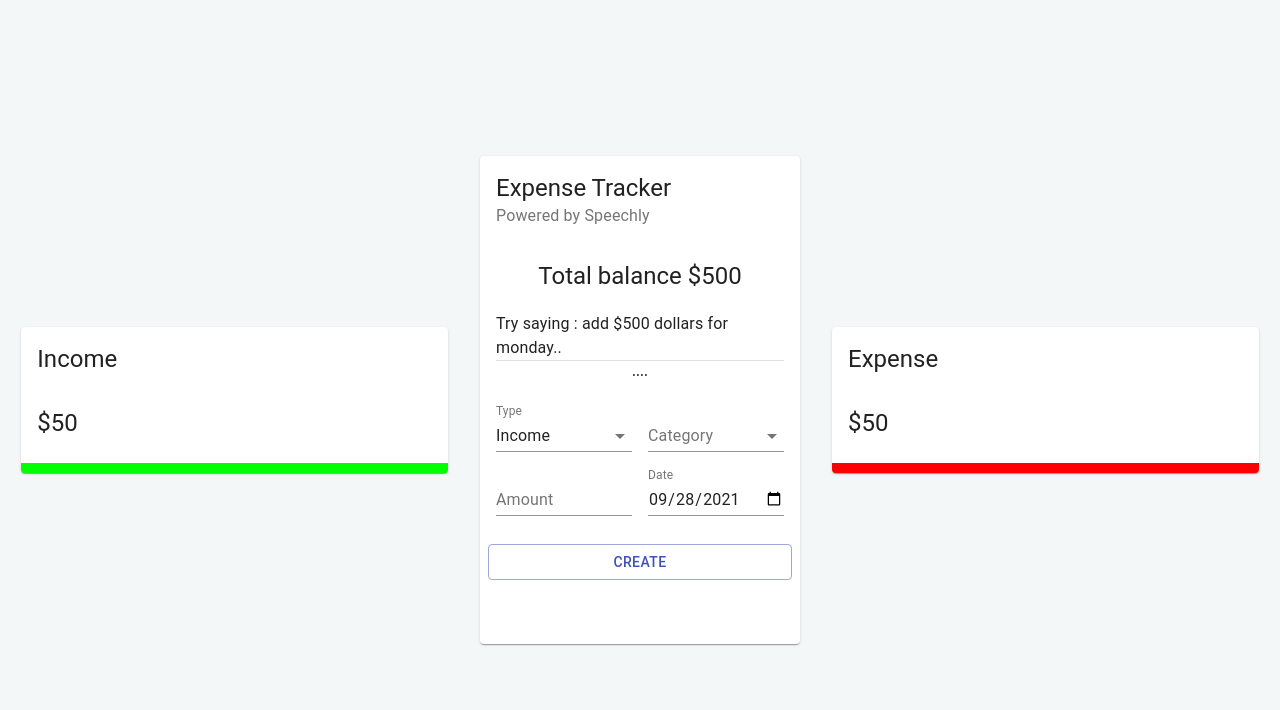
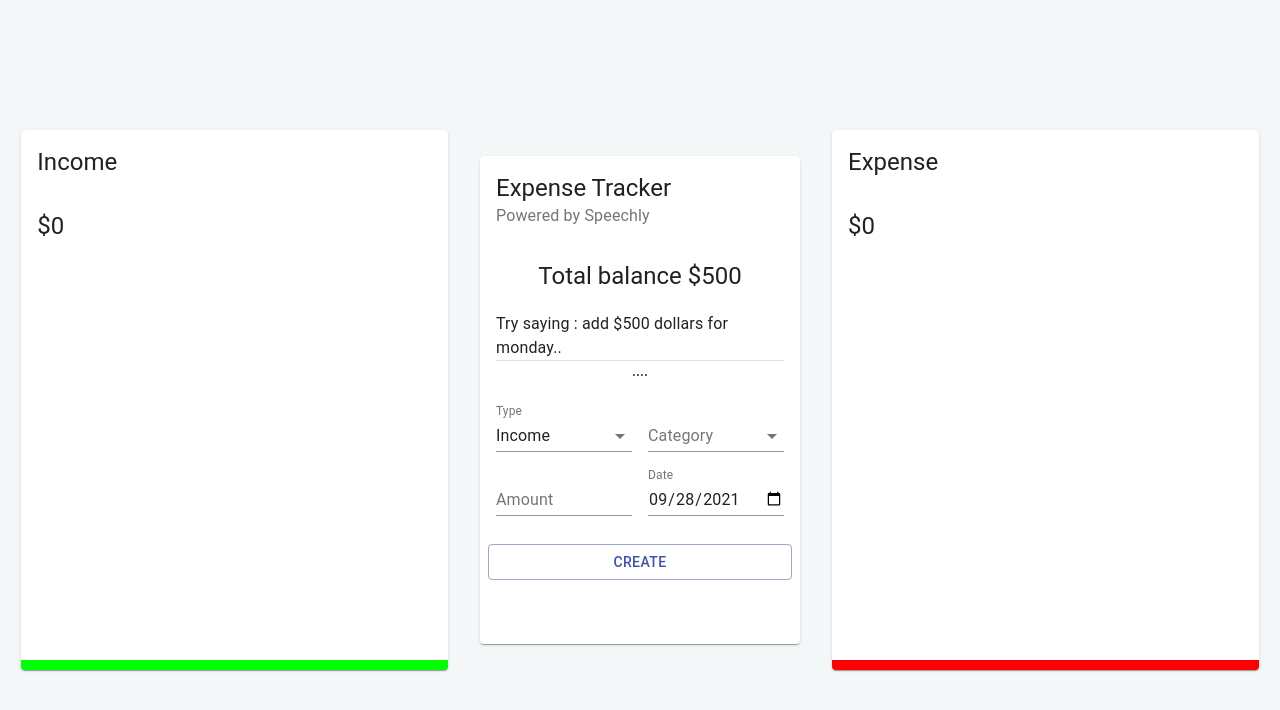
Before and after one commit to falakamin31/expense-tracker, a React (Create React App) app: page / in a window 1280 px wide. Shown: the top 710 px of the page. Built offline with nearby package versions, Linux system fonts and the light colour scheme.

Commit message:
Created useTransactions hook

```diff
--- a/src/components/Details/Details.js
+++ b/src/components/Details/Details.js
@@ -3,15 +3,22 @@
 import { Card,CardContent, CardHeader,Typography } from '@material-ui/core'
 import { Doughnut } from 'react-chartjs-2';
 import useStyles  from './style';
+import {useTransactions} from "../../hooks/useTransactions"
 
 const Details = ({title}) => {
     const classes =useStyles();
+    const { total, chartData } = useTransactions(title);
+
     return (
-        <Card className={title === "Income" ? classes.income :classes.expense}>
-            <CardHeader title ={title}/>
+        <Card className={title === 'Income'? classes.income: classes.expense}>
+            <CardHeader title={title}/>
             <CardContent>
-                <Typography variant="h5">$50</Typography>
-                {/* <Doughnut data="Data"/> */}
+                {/* <Typography variant="h5">$ {total}</Typography>
+                {
+                    total>0 && <Doughnut data={chartData}/>
+                } */}
+                  <Typography variant="h5">${total}</Typography>
+                <Doughnut data={chartData}/>
             </CardContent>
         </Card>
     )
--- /dev/null
+++ b/src/hooks/useTransactions.js
@@ -0,0 +1,36 @@
+import { useContext } from 'react'
+import { ExpenseTrackerContext } from '../context/context';
+import { incomeCategories, expenseCategories, resetCategories } from '../constants/categories';
+
+export const useTransactions = (title) => {
+
+    resetCategories();
+
+    const { transactions } = useContext(ExpenseTrackerContext);
+
+    const transactionsPerType = transactions.filter((t) => t.type === title);
+
+    const total = transactionsPerType.reduce((acc,currVal) => acc += currVal.amount, 0);
+
+    const categories = title === 'Income' ? incomeCategories : expenseCategories;
+
+    transactionsPerType.forEach(t => {
+        const category = categories.find((c) => c.type === t.category);
+        if (category) {
+            category.amount += t.amount;
+        }
+    });
+
+    const filteredCategories = categories.filter((c) => c.amount > 0);
+
+    const chartData = {
+        datasets: [{
+            data: filteredCategories.map((c) => c.amount),
+            backgroundColor: filteredCategories.map((c) => c.color)
+        }],
+        labels: filteredCategories.map((c) => c.type)
+    }
+
+    return { total, chartData };
+
+}
```
